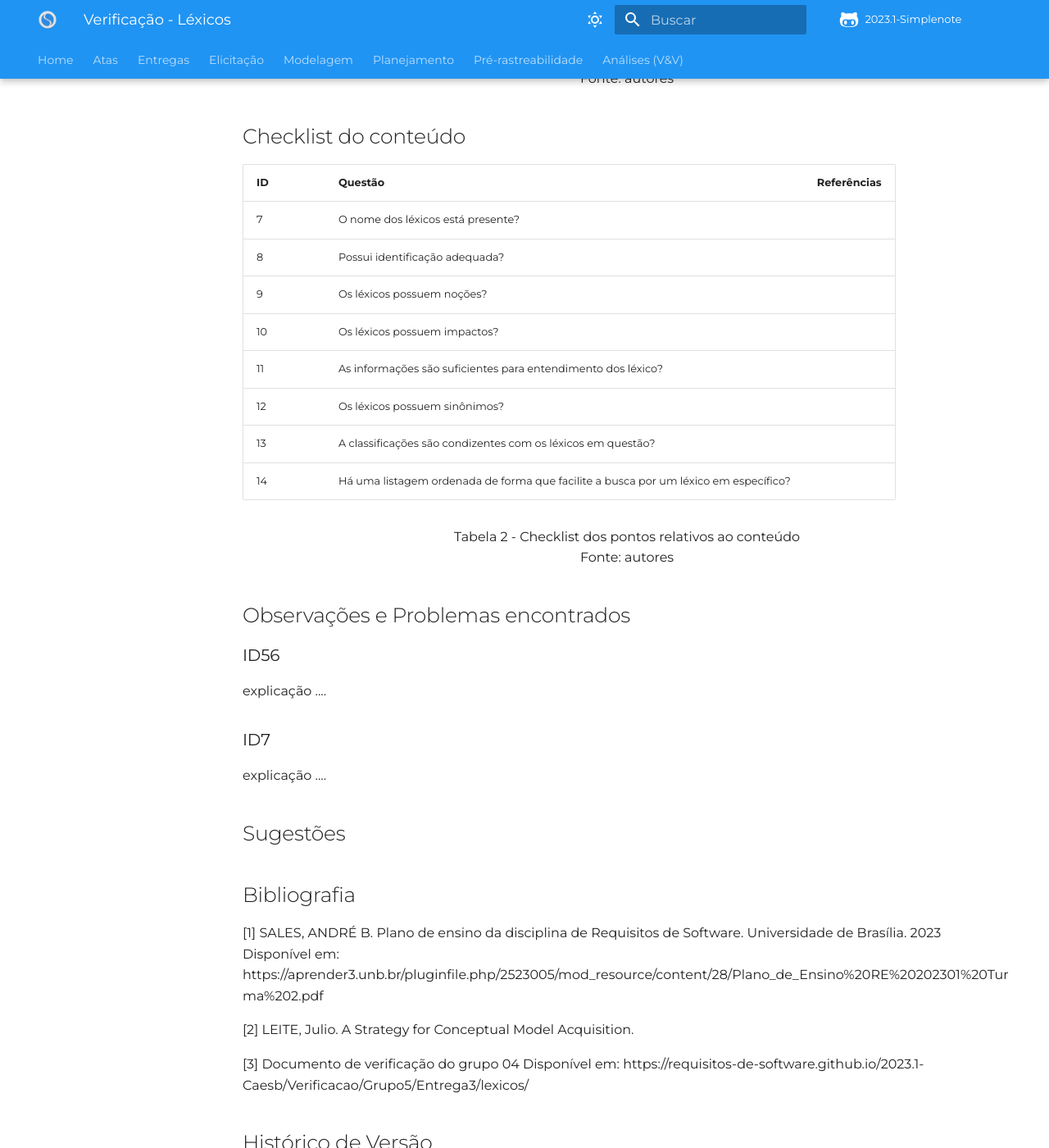
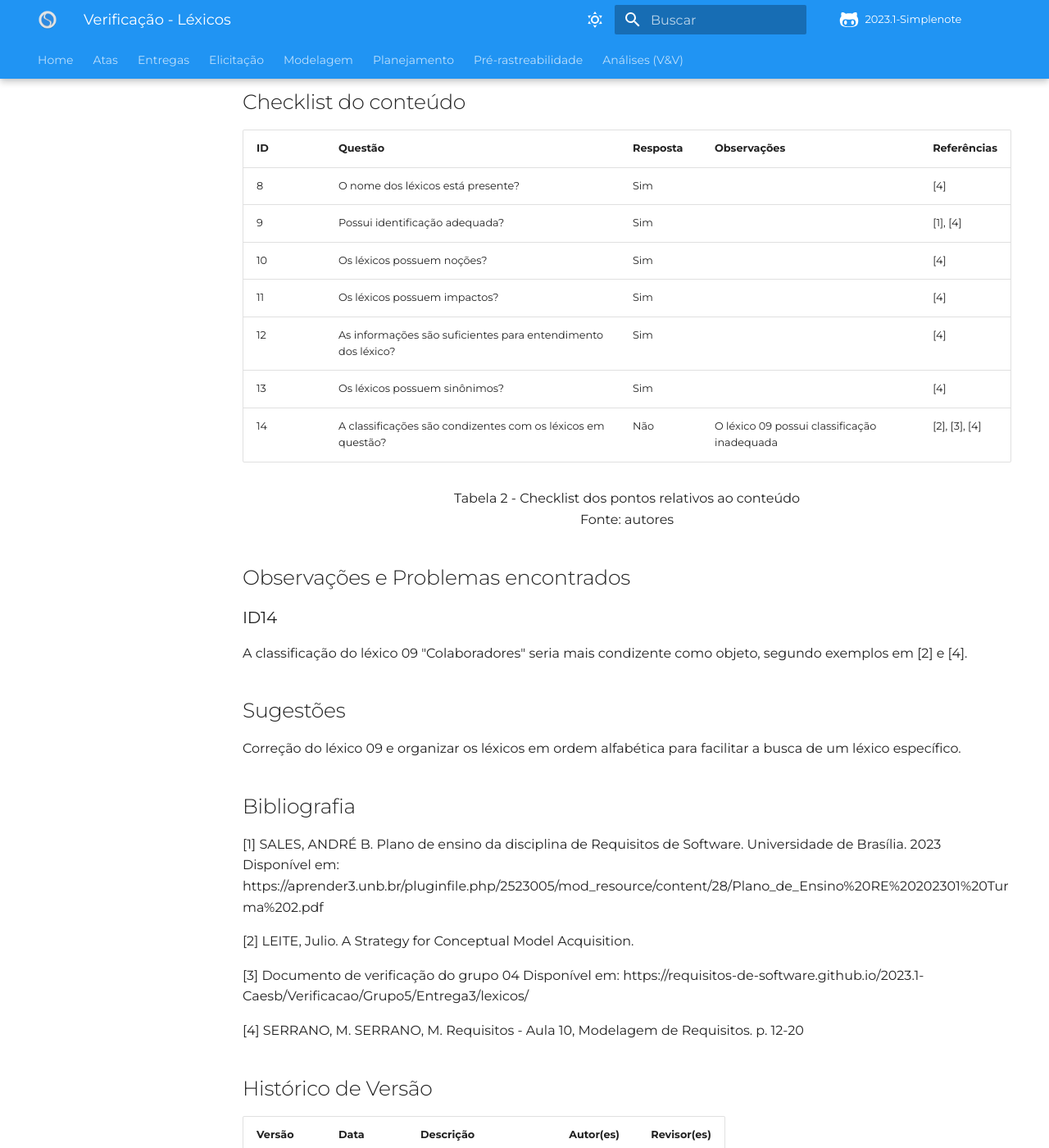
Before and after one commit to Requisitos-de-Software/2023.1-Simplenote, an MkDocs documentation site: the page built from docs/Analise-Grupo5/Modelagem/lexicos.md, in a window 1280 px wide and 1400 px high, scrolled down 1397 px. Shown: the whole window at 82% size. Built offline with MkDocs 1.6.1 and Material for MkDocs 9.7.7, drawn with Linux system fonts in a browser that asks for light colours; some web fonts are replaced; comment, search, counter and statistics services are not loaded; some of the changed text lies outside the part shown.

Commit message:
Update lexicos.md

```diff
--- a/docs/Analise-Grupo5/Modelagem/lexicos.md
+++ b/docs/Analise-Grupo5/Modelagem/lexicos.md
@@ -2,7 +2,7 @@
 
 ## Introdução
 
-Este documento é destinado para a revisão do artefato de [Léxicos](<https://requisitos-de-software.github.io/2023.1-Simplenote/modelagem/lexico/>) do grupo 5 - [Simplenote](https://github.com/Requisitos-de-Software/2023.1-Simplenote), vale ressaltar que a avaliação é feita de maneira imparcial, sem a intenção de atacar ninguém.Foi avaliado a versão 1.x do documento no dia XX/XX/2023.
+Este documento é destinado para a revisão do artefato de [Léxicos](<https://requisitos-de-software.github.io/2023.1-Simplenote/modelagem/lexico/>) do grupo 5 - [Simplenote](https://github.com/Requisitos-de-Software/2023.1-Simplenote), vale ressaltar que a avaliação é feita de maneira imparcial, sem a intenção de atacar ninguém.Foi avaliado a versão 1.2 do documento no dia 21/06/2023.
 
 ## Metodologia
 
@@ -36,30 +33,27 @@ Para avaliação do documento em aspectos formais e tecnicos, foi criado a tabel
 
 ## Checklist do conteúdo
 
-| ID   | Questão                                                     | Referências |
-| ---  | ----------------------------------------------------------- | ---------   |
-|  7   |               O nome dos léxicos está presente?               | |
-|  8   |               Possui identificação adequada?                | |
-|  9   |                       Os léxicos possuem noções?                        | |
-|  10  |                     Os léxicos possuem impactos?                        | |
-|  11  | As informações são suficientes para entendimento dos léxico? | |
-|  12  |                      Os léxicos possuem sinônimos?                      | |
-|  13  | A classificações são condizentes com os léxicos em questão?             | |
-|  14  |Há uma listagem ordenada de forma que facilite a busca por um léxico em específico?| |
+| ID   | Questão                                                                           |  Resposta   | Observações | Referências |
+| ---  | -----------------------------------------------------------                       |-------------| ----------- |---------   |
+|  8   |               O nome dos léxicos está presente?                                   | Sim         |             | [4] |
+|  9   |               Possui identificação adequada?                                      | Sim         |             | [1], [4] |
+|  10   |                       Os léxicos possuem noções?                                 | Sim         |             | [4] |
+|  11  |                     Os léxicos possuem impactos?                                  | Sim         |             | [4] |
+|  12  | As informações são suficientes para entendimento dos léxico?                      | Sim         |             | [4] |
+|  13  |                      Os léxicos possuem sinônimos?                                | Sim         |             | [4] |
+|  14  | A classificações são condizentes com os léxicos em questão?                       | Não         | O léxico 09 possui classificação inadequada | [2], [3], [4] |
 
 <p align="center"> Tabela 2 - Checklist dos pontos relativos ao conteúdo <br> Fonte: autores </p>
 
 ## Observações e Problemas encontrados
 
-### ID56
+### ID14
 
-explicação ....
-
-### ID7
-
-explicação ....
+A classificação do léxico 09 "Colaboradores" seria mais condizente como objeto, segundo exemplos em [2] e [4].
 
 ## Sugestões
+
+Correção do léxico 09 e organizar os léxicos em ordem alfabética para facilitar a busca de um léxico específico.
 
 ## Bibliografia
 
@@ -70,8 +64,10 @@ explicação ....
 
 [3] Documento de verificação do grupo 04 Disponível em: https://requisitos-de-software.github.io/2023.1-Caesb/Verificacao/Grupo5/Entrega3/lexicos/
 
+[4] SERRANO, M. SERRANO, M. Requisitos - Aula 10, Modelagem de Requisitos. p. 12-20
+
 ## Histórico de Versão
 
 | Versão | Data       | Descrição             | Autor(es) | Revisor(es)        |
 | ------ | ---------- | --------------------- | --------- | ------------------ |
-| `1.0`  | 18/06/2023 | Criação do documento. | Kauã      | Beatriz            |
+| `1.0`  | 18/06/2023 | Criação do documento. | Leonardo      | Kauã            |
```
Also changed, not shown: other parts of docs/Analise-Grupo5/Modelagem/lexicos.md (+0 -3 lines).
